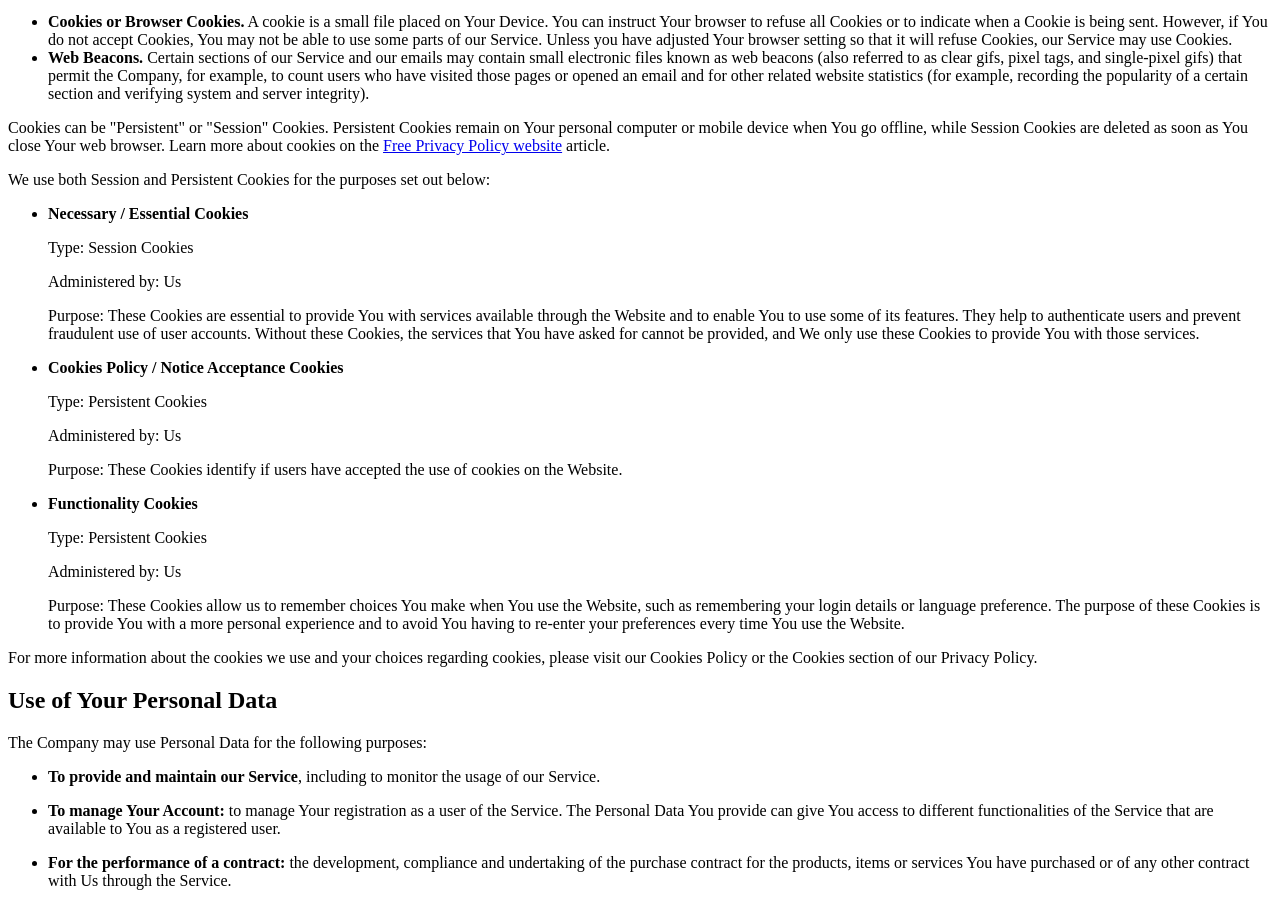
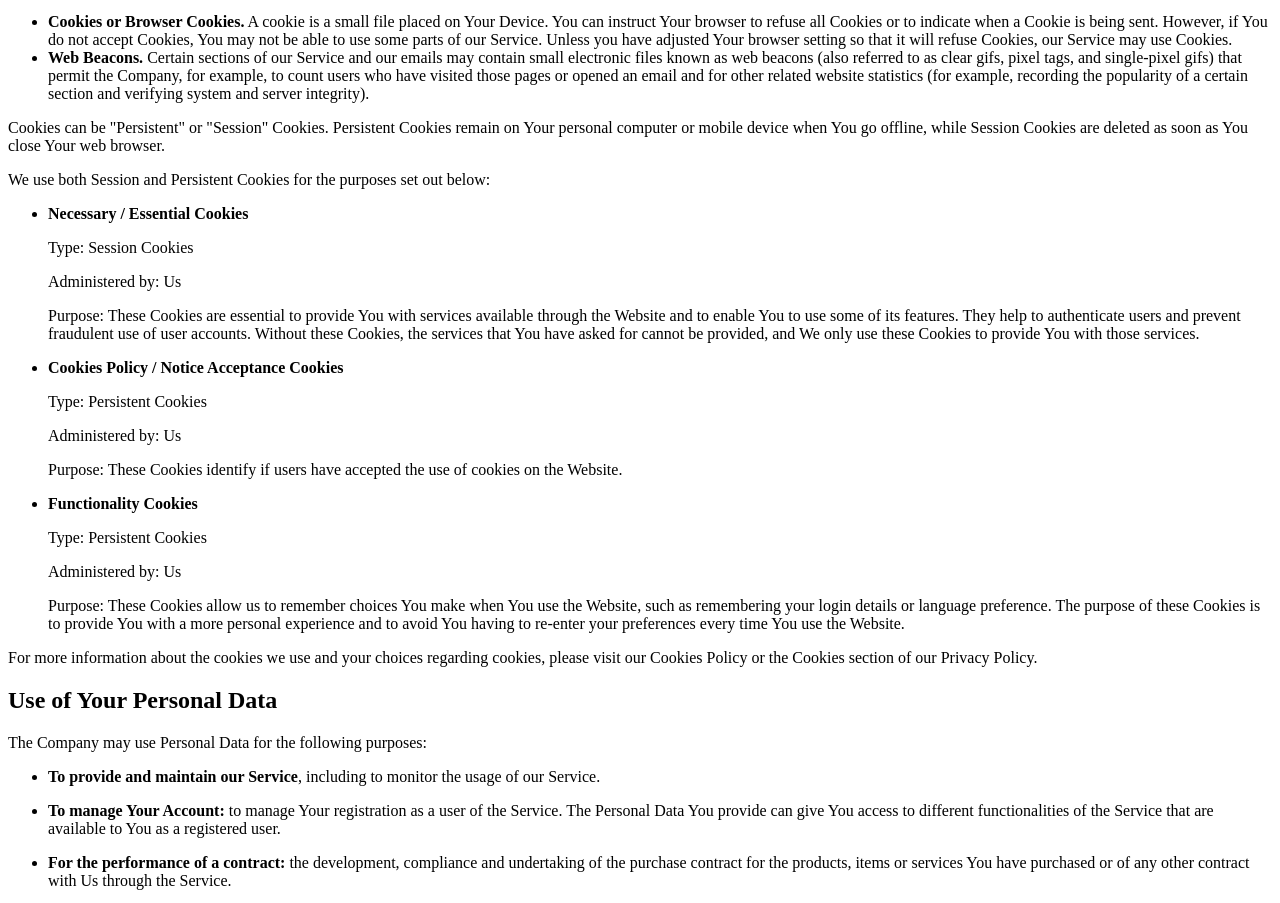
Before and after one commit to Gorshipiskp/gorshipiskp.github.io, a plain HTML site: page index.html in a window 1280 px wide. Shown: the part 1499-2402 px from the top of the page. Drawn offline with Linux system fonts and the light colour scheme.

Commit message:
Update index.html

```diff
--- a/index.html
+++ b/index.html
@@ -71,7 +71,7 @@
 <li><strong>Cookies or Browser Cookies.</strong> A cookie is a small file placed on Your Device. You can instruct Your browser to refuse all Cookies or to indicate when a Cookie is being sent. However, if You do not accept Cookies, You may not be able to use some parts of our Service. Unless you have adjusted Your browser setting so that it will refuse Cookies, our Service may use Cookies.</li>
 <li><strong>Web Beacons.</strong> Certain sections of our Service and our emails may contain small electronic files known as web beacons (also referred to as clear gifs, pixel tags, and single-pixel gifs) that permit the Company, for example, to count users who have visited those pages or opened an email and for other related website statistics (for example, recording the popularity of a certain section and verifying system and server integrity).</li>
 </ul>
-<p>Cookies can be &quot;Persistent&quot; or &quot;Session&quot; Cookies. Persistent Cookies remain on Your personal computer or mobile device when You go offline, while Session Cookies are deleted as soon as You close Your web browser. Learn more about cookies on the <a href="https://www.freeprivacypolicy.com/blog/sample-privacy-policy-template/#Use_Of_Cookies_And_Tracking" target="_blank">Free Privacy Policy website</a> article.</p>
+<p>Cookies can be &quot;Persistent&quot; or &quot;Session&quot; Cookies. Persistent Cookies remain on Your personal computer or mobile device when You go offline, while Session Cookies are deleted as soon as You close Your web browser.</p>
 <p>We use both Session and Persistent Cookies for the purposes set out below:</p>
 <ul>
 <li>
```
